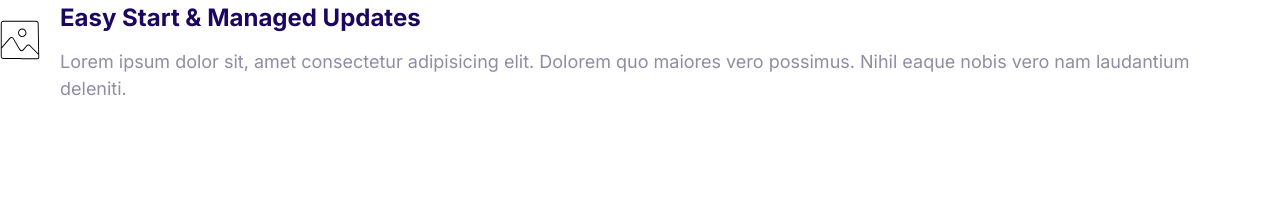
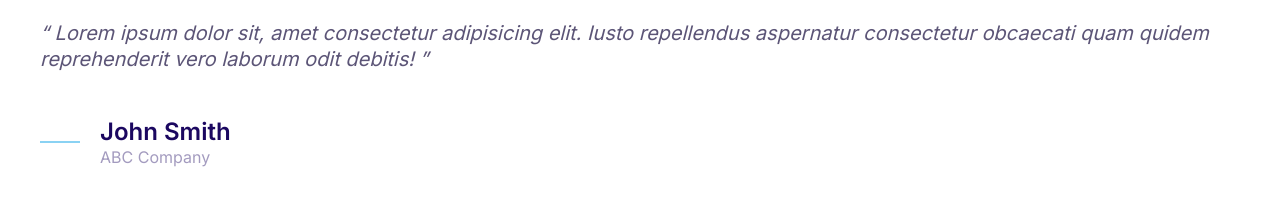
Before and after one commit to sayyedaliasgar/Moshify, a plain HTML site: page index.html in a window 1280 px wide. Drawn offline with Linux system fonts and the light colour scheme.

Commit message:
Build the quote component.

```diff
--- a/CSS/style.css
+++ b/CSS/style.css
@@ -4,6 +4,7 @@
     --color-accent: #ff3400;
     --color-heading: #1b0760;
     --color-body:#918ca4;
+    --color-body-darker: #5c5577;
     --color-border: #ccc;
     --border-radius: 30px;
 }
@@ -371,3 +372,53 @@ a {
 .media__image {
     margin-top: 2rem;
 }
+
+
+
+/* Quotes */
+.quote {
+    font-size: 3rem;
+    font-style: italic;
+    color: var(--color-body-darker);
+    line-height: 1.3;
+}
+
+.quote__text::before {
+    content: open-quote;
+}
+
+.quote__text::after {
+    content: close-quote;
+}
+
+.quote__author {
+    font-size: 3rem;
+    font-weight: 600;
+    font-style: normal;
+    margin-bottom: 0;
+}
+
+.quote__organization {
+    font-size: 2rem;
+    font-style: normal;
+    color: var(--color-heading);
+    opacity: 0.4;
+}
+
+.quote__line {
+    position: relative;
+    top: 10px;
+}
+
+@media screen and (min-width: 1024px) {
+    .quote {
+        font-size: 2rem;
+    }
+
+    .quote__author {
+        font-size: 2.4rem;
+    }
+    .quote__organization {
+        font-size: 1.6rem;
+    }
+}
--- a/index.html
+++ b/index.html
@@ -11,16 +11,23 @@
     <link rel="stylesheet" href="/CSS/style.css">
 </head>
 <body>
+    <blockquote class="quote">
+        <p class="quote__text">
+            Lorem ipsum dolor sit, amet consectetur adipisicing elit. Iusto repellendus aspernatur consectetur obcaecati quam quidem reprehenderit vero laborum odit debitis!
+        </p>
+        <footer>
             <div class="media">
                 <div class="media__image">
-                <svg class="icon icon--primary">
-                    <use xlink:href="images/sprite.svg#snap"></use>
+                        <svg class="icon icon--primary quote__line">
+                            <use xlink:href="images/sprite.svg#line"></use>
                         </svg>
                 </div>
                 <div class="media__body">
-            <h3 class="media__title">Easy Start & Managed Updates</h3>
-            <P>Lorem ipsum dolor sit, amet consectetur adipisicing elit. Dolorem quo maiores vero possimus. Nihil eaque nobis vero nam laudantium deleniti.</P>
+                    <h3 class="media__litle quote__author">John Smith</h3>
+                    <P class="quote__organization">ABC Company</P>
                 </div>
             </div>
+        </footer>
+    </blockquote>
 </body>
 </html>
```
Also changed, not shown: CSS/Components/media.html (+1 -2 lines), CSS/Components/quote.html (added, +18 -0 lines). Lines whose indentation alone changed are shown as unchanged.
